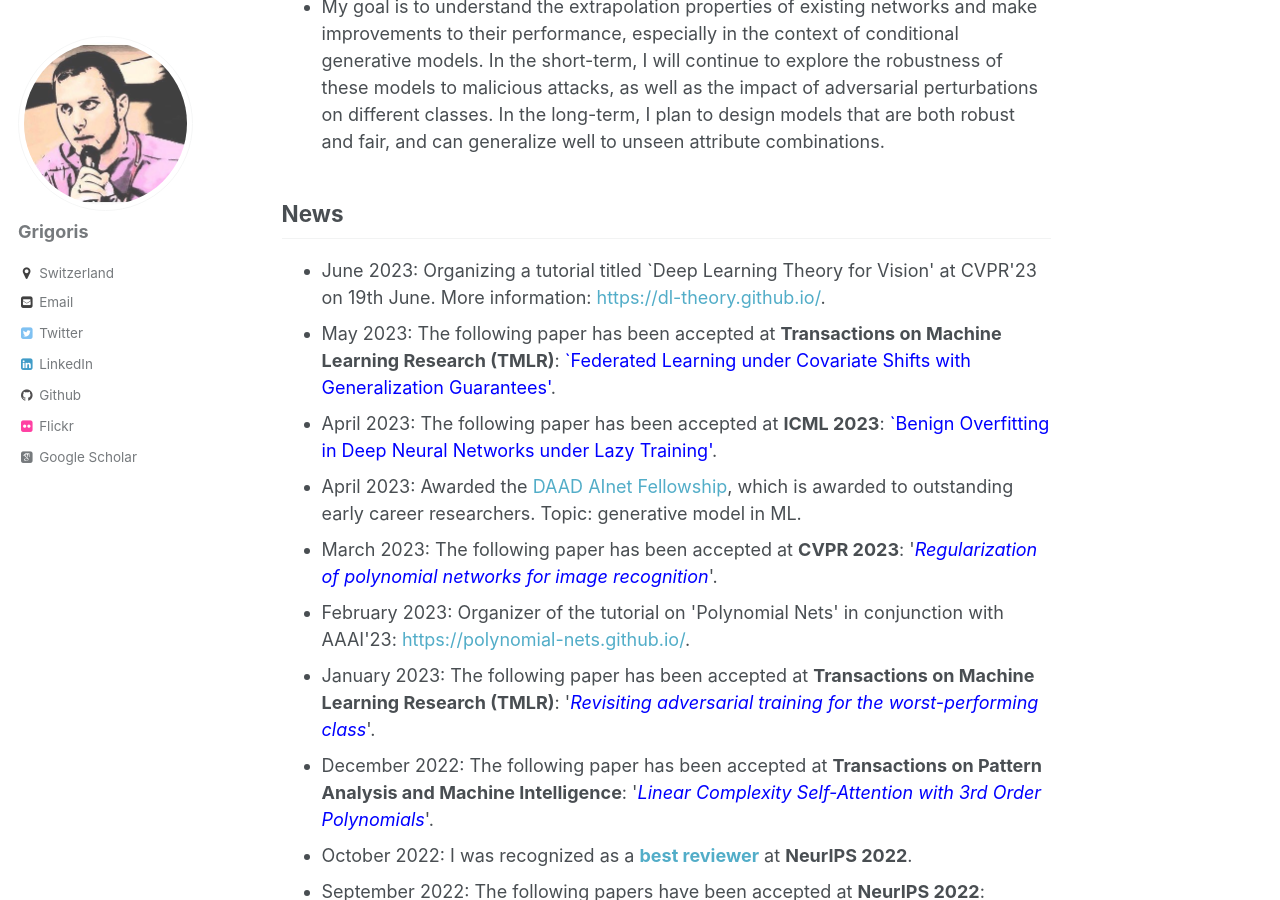
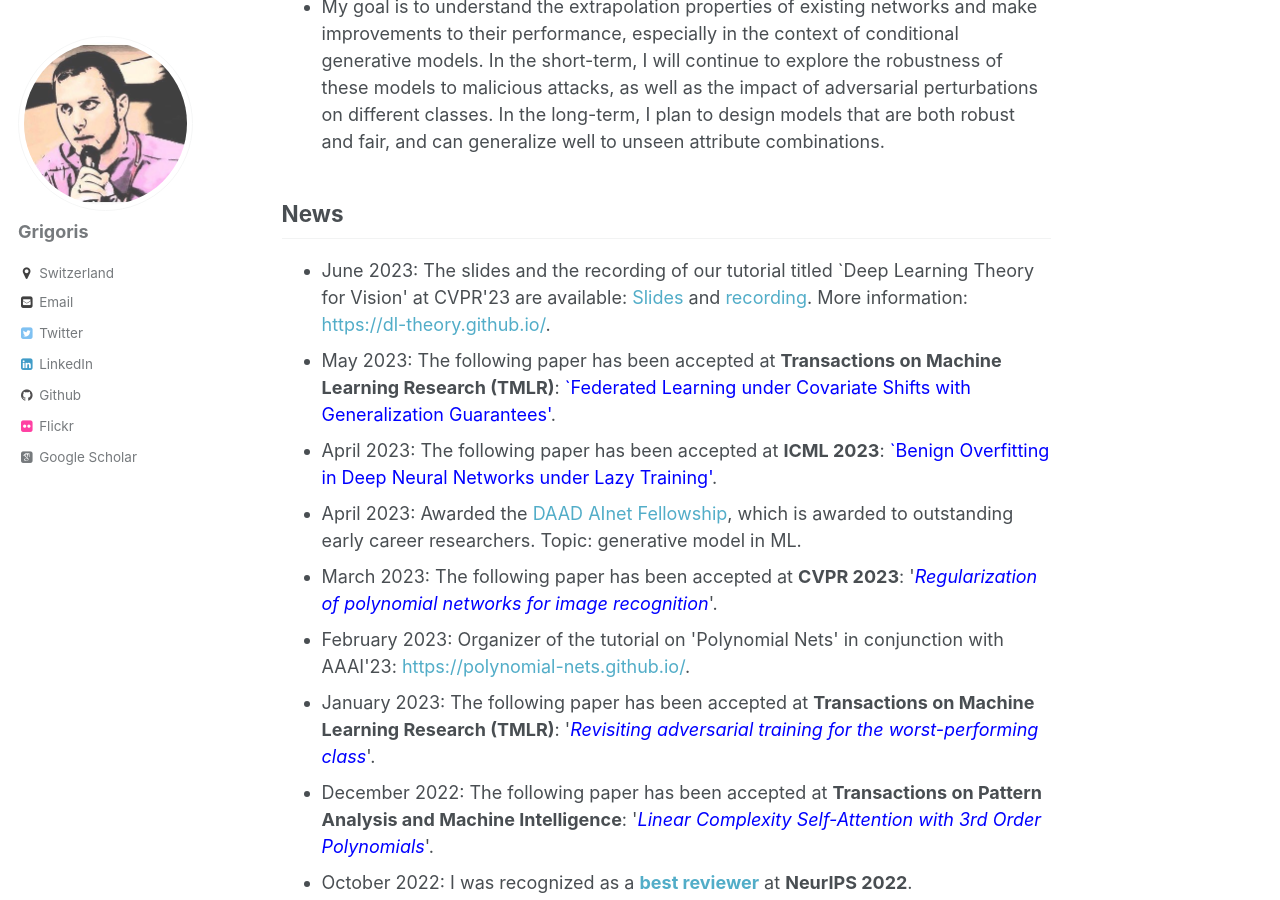
Before and after one commit to grigorisg9gr/grigorisg9gr.github.io, a Jekyll site: the page built from index.html, in a window 1280 px wide and 900 px high, scrolled down 569 px. Built offline with Jekyll 4.4.1, drawn with Linux system fonts in a browser that asks for light colours; some web fonts are replaced.

Commit message:
Minor addition of the slides and the recording of the tutorial.

```diff
--- a/index.html
+++ b/index.html
@@ -19,7 +19,7 @@ My research focuses on reliable machine learning and the design and study of exp
 
 <h2>News</h2>
 <ul>
-    <li>June 2023: Organizing a tutorial titled `Deep Learning Theory for Vision' at CVPR'23 on 19th June. More information: <a href="https://dl-theory.github.io/">https://dl-theory.github.io/</a>.
+    <li>June 2023: The slides and the recording of our tutorial titled `Deep Learning Theory for Vision' at CVPR'23 are available: <a href="https://dl-theory.github.io/assets/CVPR.pdf">Slides</a> and <a href="https://www.youtube.com/watch?v=XtPGP9SXyiI">recording</a>. More information: <a href="https://dl-theory.github.io/">https://dl-theory.github.io/</a>.
     <li>May 2023: The following paper has been accepted at <strong>Transactions on Machine Learning Research (TMLR)</strong>: <a href="https://openreview.net/forum?id=N7lCDaeNiS"><span style="color: #0000ff;">`Federated Learning under Covariate Shifts with Generalization Guarantees'</span></a>.
     <li>April 2023: The following paper has been accepted at <strong>ICML 2023</strong>: <a href="https://arxiv.org/abs/2305.19377"><span style="color: #0000ff;">`Benign Overfitting in Deep Neural Networks under Lazy Training'</span></a>.
     <li>April 2023: Awarded the <a href="https://www.daad.de/en/the-daad/postdocnet/details-and-application/">DAAD AInet Fellowship</a>, which is awarded to outstanding early career researchers. Topic: generative model in ML.</li>
```
